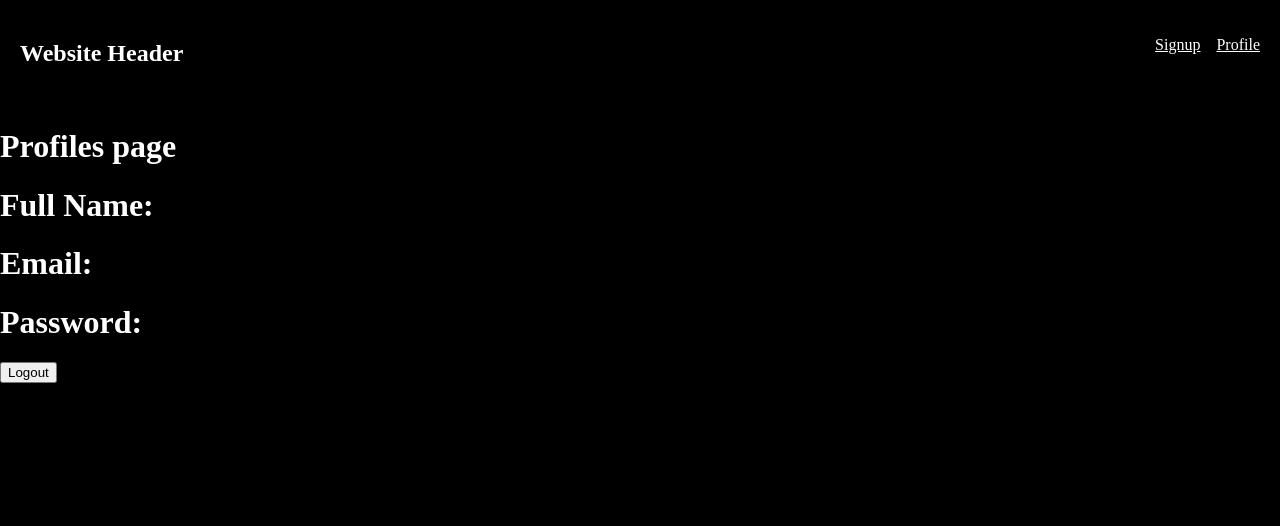
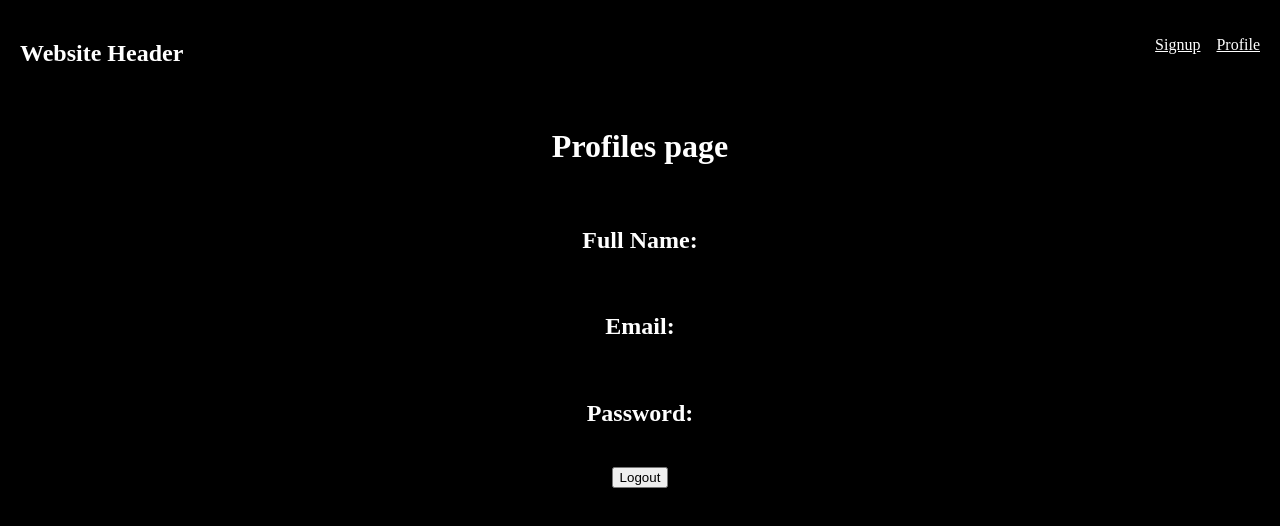
Before and after one commit to KrishnaDass95/react-redux-loginProject, a React (Create React App) app: page /profile in a window 1280 px wide. Shown: the top 526 px of the page. Built offline with nearby package versions, Linux system fonts and the light colour scheme.

Commit message:
Finish styling on profiles page too

```diff
--- a/src/pages/Profile.js
+++ b/src/pages/Profile.js
@@ -2,11 +2,11 @@
 
 export const Profile = () => {
     return (
-        <div>
+        <div className="container">
             <h1>Profiles page</h1>
-            <h1>Full Name:</h1>
-            <h1>Email: </h1>
-            <h1>Password: </h1>
+            <h2>Full Name:</h2>
+            <h2>Email: </h2>
+            <h2>Password: </h2>
             <button>Logout</button>
         </div>
     )
```
